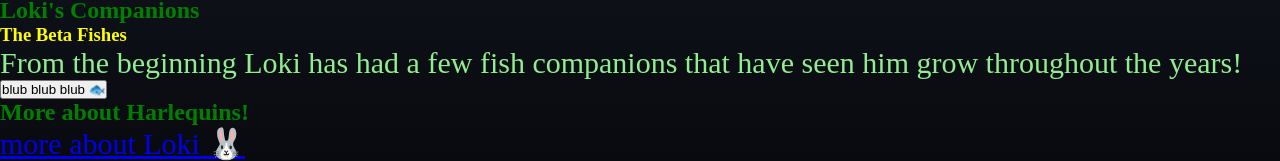
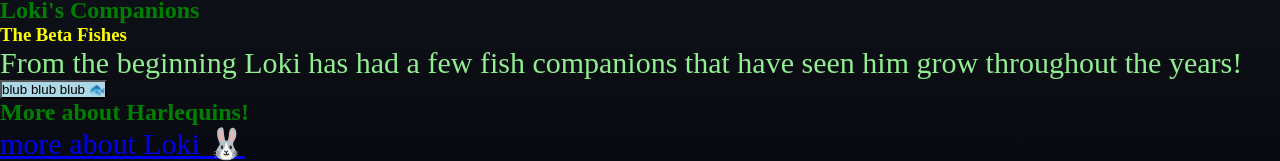
Before and after one commit to segura-o/MyPetLoki, a website built with Vite: page index.html in a window 1280 px wide. Shown: the part 2321-2482 px from the top of the page. Built offline with nearby package versions, Linux system fonts and the light colour scheme.

Commit message:
added background color to button

```diff
--- a/index.html
+++ b/index.html
@@ -60,7 +60,7 @@
   <h2> Loki's Companions </h2>
   <h3> The Beta Fishes </h3>
   <p> From the beginning Loki has had a few fish companions that have seen him grow throughout the years!  </p>
-  <button onclick="location.href='loki-friends.html'"> blub blub blub 🐟</button>
+  <button class="fish-button" onclick="location.href='loki-friends.html'"> blub blub blub 🐟</button>
 
   <h2> More about Harlequins! </h2>
   <a href = "https://www.seattlehollandlops.com/harlequins"  > more about Loki 🐰 </a>
--- a/public/style.css
+++ b/public/style.css
@@ -11,6 +11,10 @@ h2 {
 
 h3 {
     color: yellow;
+}
+
+.fish-button {
+    background-color: lightblue;
 }
 
 .loki-container {
```
